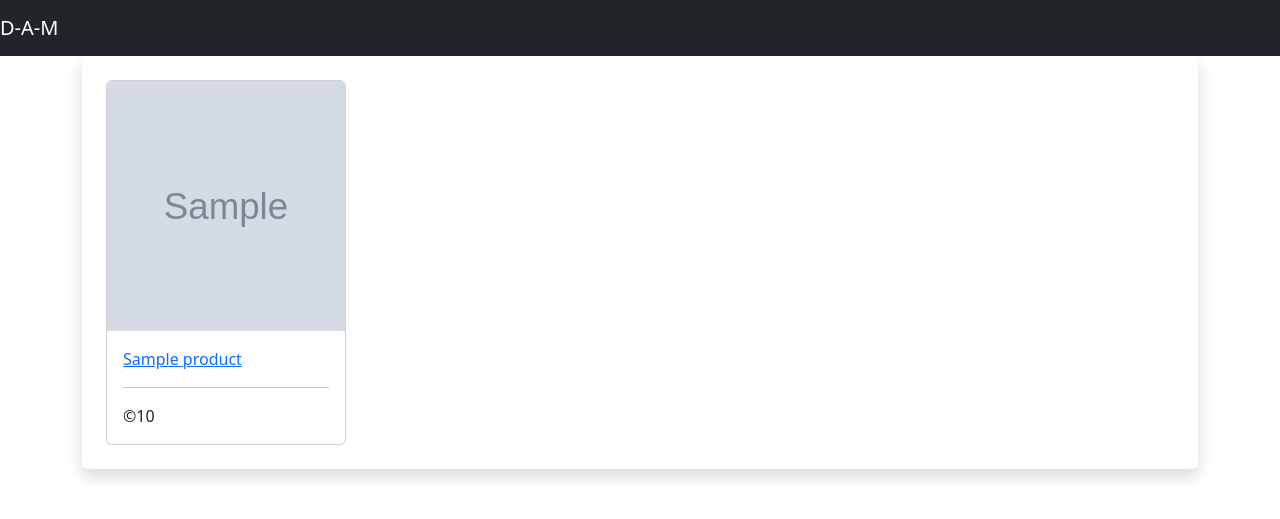
After one commit to mohamad-liyaghi/django-anonmarket, a Django app: template apps/customer/templates/customer/product-search.html in a window 1280 px wide. The commit adds this page. Shown: the top 519 px of the page. Run offline with Django 4.2, Linux system fonts and the light colour scheme; the template is opened without the code that fills it: most values are stand-ins (such as "Sample title", 1, 10 or a date in 2020); grey boxes marked "Sample" are stand-in pictures.

```diff
--- /dev/null
+++ b/apps/customer/templates/customer/product-search.html
@@ -0,0 +1,24 @@
+{% extends 'base/_base.html' %}
+
+{% block title %}  Search Result {% endblock title %}
+
+
+{% block body %}
+
+    {% for product in products %}
+            <div class="card" style="width: 15rem; display:inline-block;">
+                  {% if product.picture %}
+                    <img class="card-img-top" src="{{ product.picture.url }}" alt="Card image cap" width="70px;" height="250px;">
+                  {% endif %}
+
+                  <div class="card-body">
+                      <a href="{% url 'vendor:product-detail' product.id product.slug %}"> <p class="card-text">{{ product.title }}</p> </a>
+                      <hr>
+                      <p class="card-text">©{{ product.price }}</p>
+                  </div>
+            </div>
+        {% empty %}
+            <h6>No result available.</h6>
+        {% endfor %}
+
+{% endblock body %}
--- a/apps/customer/urls.py
+++ b/apps/customer/urls.py
@@ -5,6 +5,7 @@ app_name = "customer"
 
 urlpatterns = [
     path("", views.Home.as_view(), name="home"),
+    path("search-result/", views.ProductSearch.as_view(), name="search-product"),
     path("add-order/<int:id>/<str:slug>/", views.AddOrder.as_view(), name="add-order"),
     path("delete-order/<int:id>/<str:code>/", views.DeleteOrder.as_view(), name="delete-order"),
 
```
Also changed, not shown: apps/customer/templates/customer/home.html (+10 -0 lines), apps/customer/views.py (+17 -0 lines).
